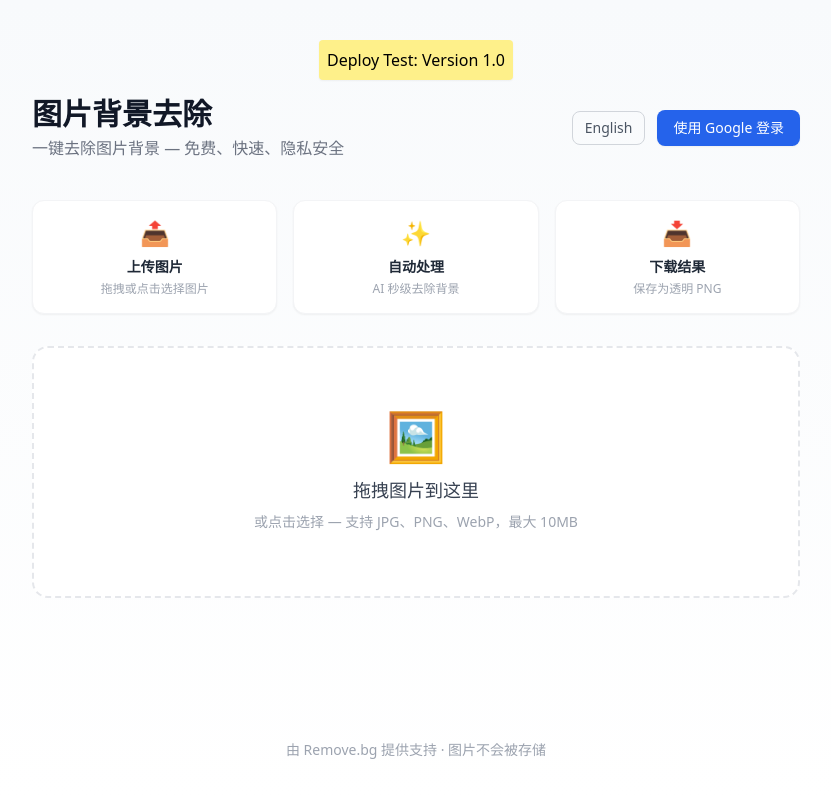
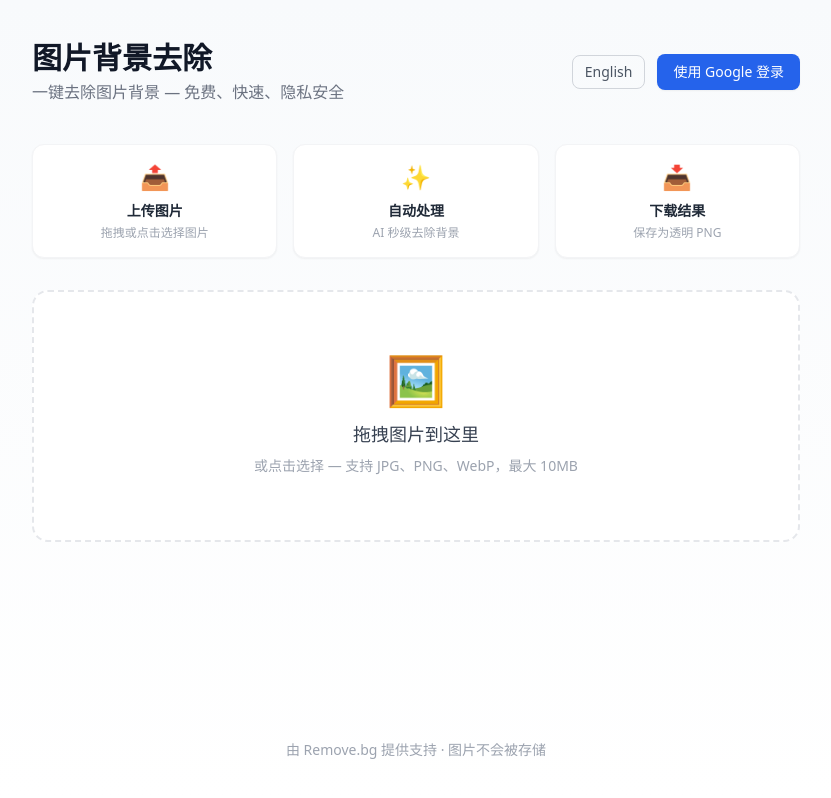
Before and after one commit to kairui467/image-background-remover, a Next.js app: page / in a window 1280 px wide. Shown: the whole page, without its empty margins (224-1055 px from the left). Built offline with nearby package versions, Linux system fonts and the light colour scheme; no server answers.

Commit message:
chore: remove deploy test banner

```diff
--- a/src/app/page.tsx
+++ b/src/app/page.tsx
@@ -107,8 +107,6 @@ export default function Home() {
   return (
     <main className="min-h-screen flex flex-col items-center bg-gradient-to-b from-slate-50 to-white px-4 py-10">
 
-      <div className="bg-yellow-200 p-2 text-black mb-4 rounded shadow-sm">Deploy Test: Version 1.0</div>
-
       {/* Header */}
       <header className="w-full max-w-3xl flex items-center justify-between mb-10">
         <div>
```
